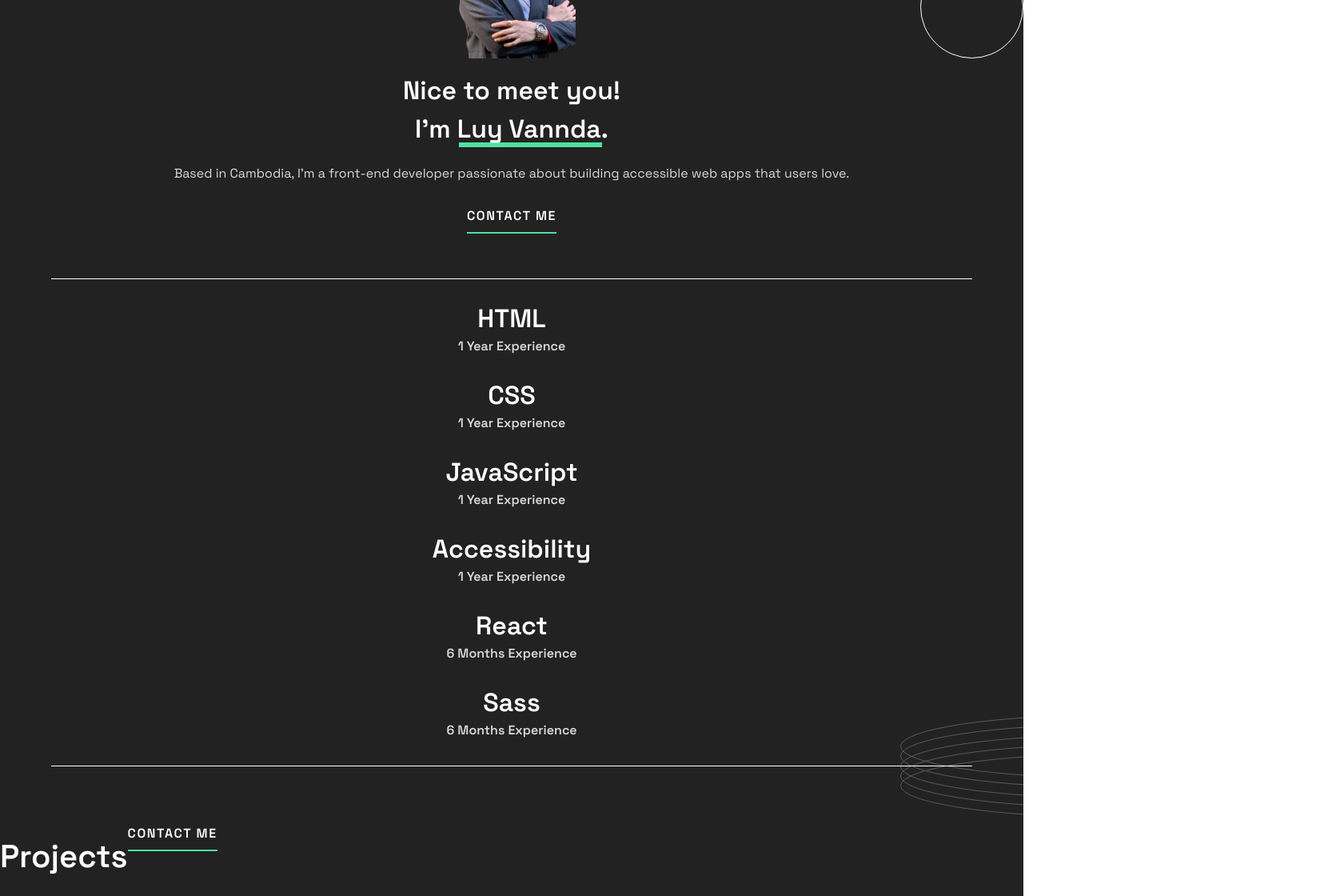
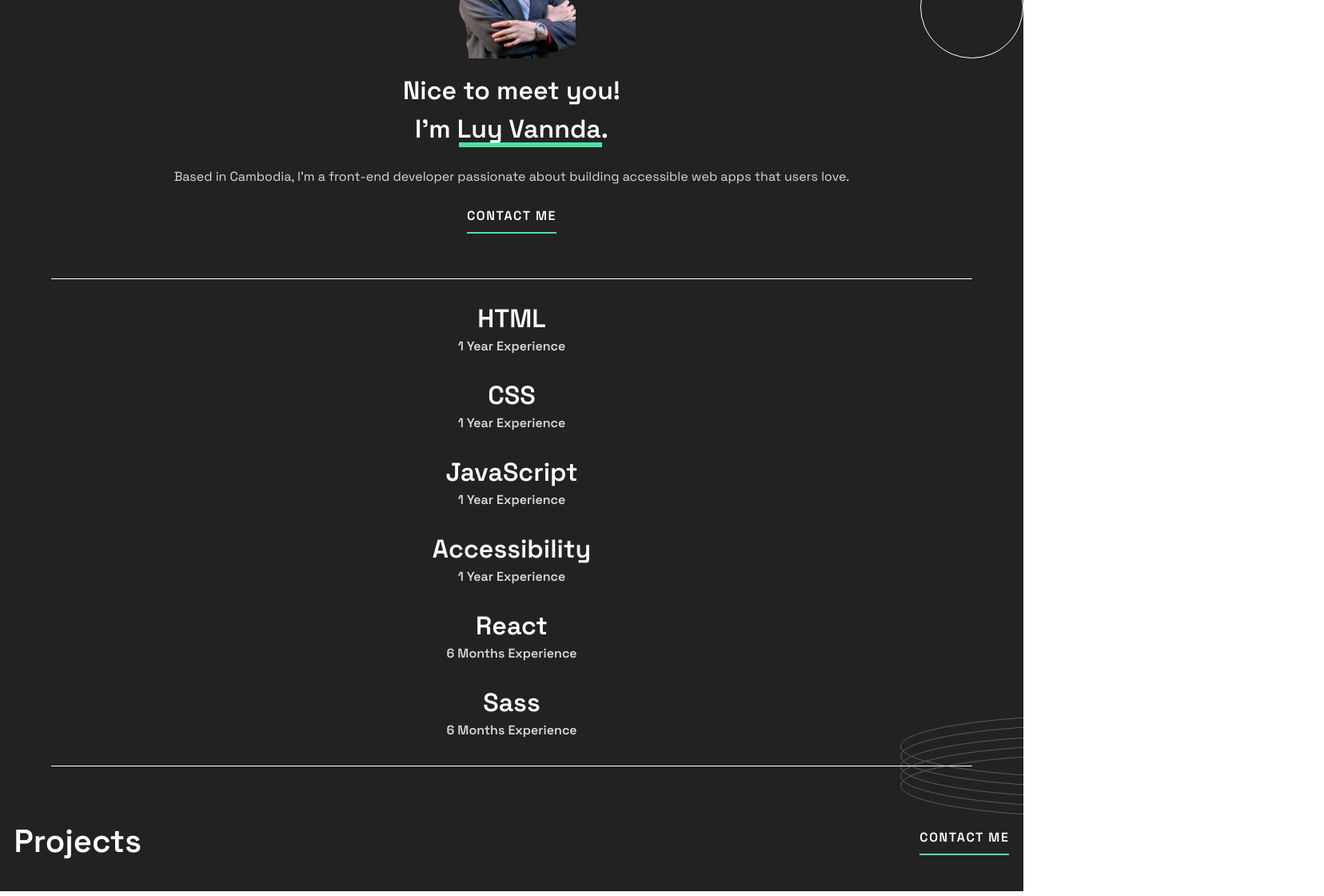
Before and after one commit to luyvannda/luyvannda.github.io, a React (Vite) app: page / in a window 1280 px wide. Shown: the part 269-1389 px from the top of the page at 80% size, 1656 px wide, since content can reach past the window. Built offline with nearby package versions, Linux system fonts and the light colour scheme.

Commit message:
finish styling the Projects title

```diff
--- a/src/App.css
+++ b/src/App.css
@@ -86,6 +86,7 @@ body {
   display: block;
   width: 90vw;
   border-bottom: 1.5px solid #ffffff;
+  padding-bottom: 3.5rem;
 }
 .hero .hero-title {
   width: 14ch;
@@ -104,7 +105,7 @@ body {
 }
 .hero .hero-text {
   color: #D9D9D9;
-  padding: 1.25rem 1.1rem;
+  padding: 1.5rem 1.1rem;
   line-height: 1.625rem;
   text-align: justify;
 }
@@ -117,7 +118,6 @@ body {
   color: #ffffff;
   font-weight: 600;
   letter-spacing: 0.1rem;
-  padding: 0.5rem 0 3.5rem 0;
 }
 .contact-btn .contact-me::after {
   content: "";
@@ -137,6 +137,7 @@ body {
   flex-direction: column;
   align-items: center;
   position: relative;
+  overflow-x: hidden;
 }
 .skills-container::after {
   content: "";
@@ -162,9 +163,13 @@ body {
   right: -23.5rem;
 }
 
+.projects {
+  padding: 0 1.1rem 2rem 1.1rem;
+}
 .projects .projects-heading {
   display: flex;
   align-items: center;
+  justify-content: space-between;
 }
 .projects .projects-heading h2 {
   font-size: 2.5rem;
--- a/src/App.scss
+++ b/src/App.scss
@@ -112,6 +112,7 @@ body {
     display: block;
     width: 90vw;
     border-bottom: 1.5px solid $main-white-color;
+    padding-bottom: 3.5rem;
   }
 
   .hero-title {
@@ -134,7 +135,7 @@ body {
 
   .hero-text {
     color: $main-text-gray;
-    padding: 1.25rem 1.1rem;
+    padding: 1.5rem 1.1rem;
     line-height: 1.625rem;
     text-align: justify;
   }
@@ -149,7 +150,6 @@ body {
     color: $main-white-color;
     font-weight: 600;
     letter-spacing: 0.1rem;
-    padding: 0.5rem 0 3.5rem 0;
 
     &::after {
       content: "";
@@ -172,6 +172,7 @@ body {
   flex-direction: column;
   align-items: center;
   position: relative;
+  overflow-x: hidden;
 
   &::after {
     content: "";
@@ -205,10 +206,12 @@ body {
 
 
 .projects {
+  padding: 0 1.1rem 2rem 1.1rem;
 
   .projects-heading {
     display: flex;
     align-items: center;
+    justify-content: space-between;
 
     h2 {
       font-size: 2.5rem;
```
Also changed, not shown: 1 other file (tests, documents, lock files or other folders).
